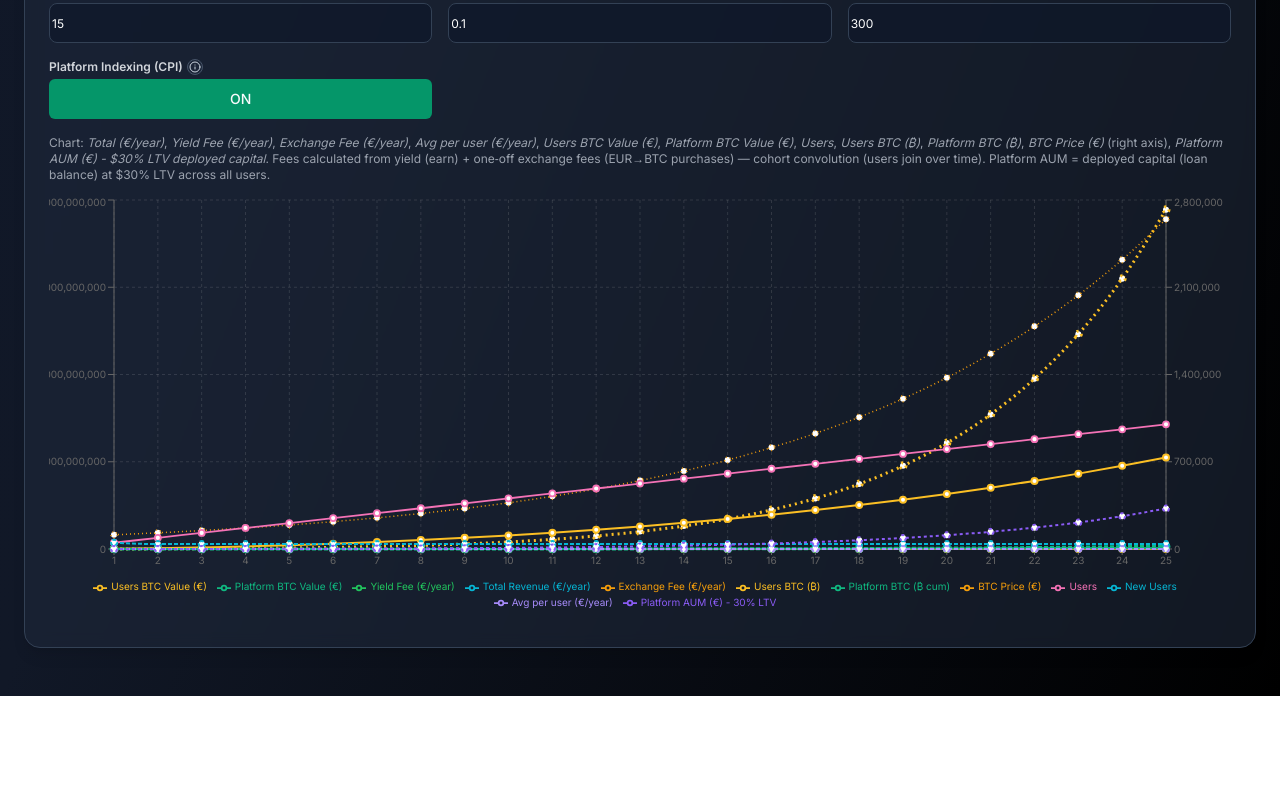
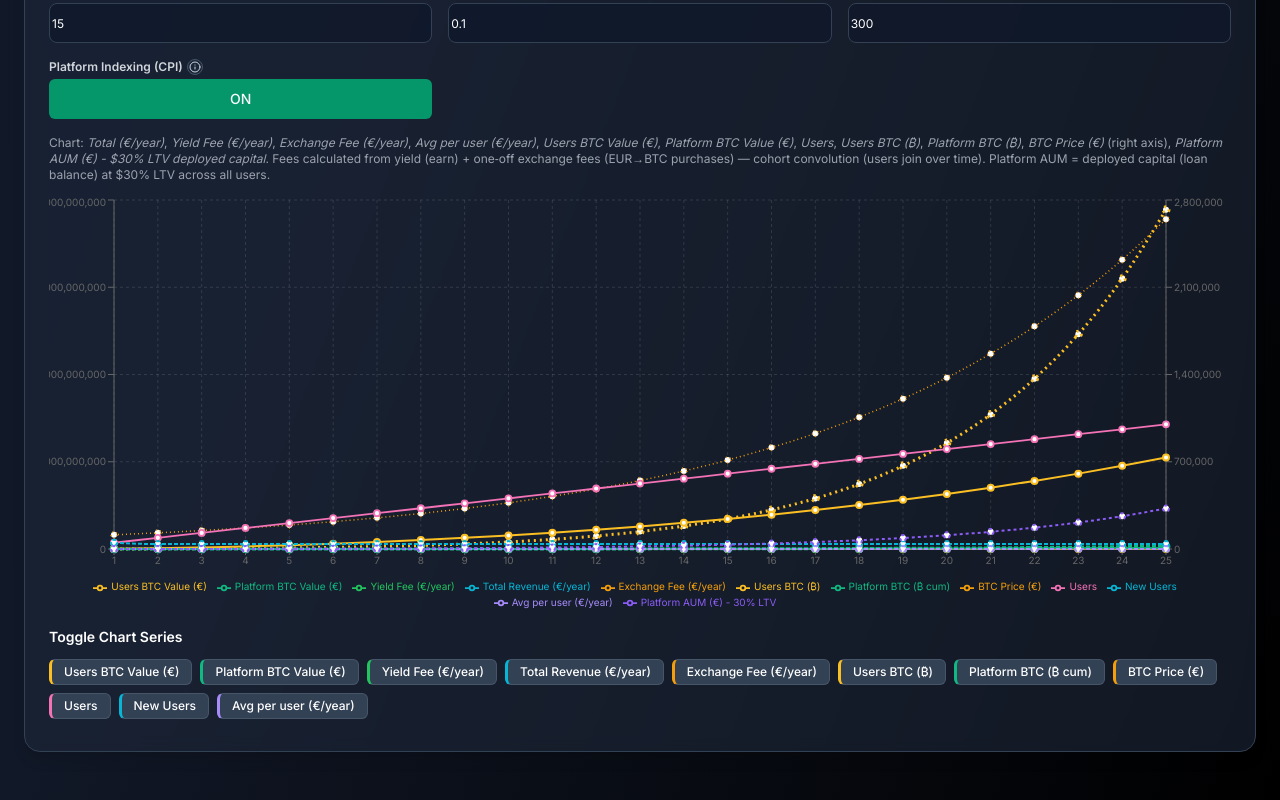
Before and after one commit to dominik-dblck/btc-pension, a Next.js app: page / in a window 1280 px wide. Shown: the part 2528-3328 px from the top of the page. Before the commit the page ends 3224 px from the top, so only its background shows below. Built offline with nearby package versions, Linux system fonts and the light colour scheme.

Commit message:
added toggle buttons for platform chart

```diff
--- a/app/BtcPensionCalculator.tsx
+++ b/app/BtcPensionCalculator.tsx
@@ -909,6 +909,18 @@ const FullscreenPlatformChart: React.FC<{
   onClose: () => void;
   platformChartLines: any[];
 }> = ({ isOpen, platformAnnualSeries, inp, onClose, platformChartLines }) => {
+  // State for visible series - initialize all as visible
+  const [visiblePlatformSeries, setVisiblePlatformSeries] = useState<
+    Record<string, boolean>
+  >(() =>
+    Object.fromEntries(platformChartLines.map(line => [line.dataKey, true]))
+  );
+
+  // Toggle function for series visibility
+  const togglePlatformSeries = (dataKey: string) => {
+    setVisiblePlatformSeries(prev => ({ ...prev, [dataKey]: !prev[dataKey] }));
+  };
+
   if (!isOpen) return null;
 
   return (
@@ -928,8 +940,8 @@ const FullscreenPlatformChart: React.FC<{
             <X className="w-4 h-4" />
           </Button>
         </div>
-        <div className="flex-1 p-4">
-          <div className="w-full h-full">
+        <div className="flex-1 p-4 flex flex-col">
+          <div className="flex-1 min-h-0">
             <ResponsiveContainer width="100%" height="100%">
               <LineChart data={platformAnnualSeries}>
                 <CartesianGrid strokeDasharray="3 3" strokeOpacity={0.15} />
@@ -975,8 +987,10 @@ const FullscreenPlatformChart: React.FC<{
                 />
                 <Legend wrapperStyle={{ fontSize: 12 }} />
 
-                {/* Renderowanie linii z tablicy */}
-                {platformChartLines.map((lineConfig, index) => (
+                {/* Renderowanie linii z tablicy - tylko widoczne serie */}
+                {platformChartLines
+                  .filter(line => visiblePlatformSeries[line.dataKey])
+                  .map((lineConfig, index) => (
                     <Line
                       key={index}
                       yAxisId={lineConfig.yAxisId}
@@ -1001,6 +1015,35 @@ const FullscreenPlatformChart: React.FC<{
                 />
               </LineChart>
             </ResponsiveContainer>
+          </div>
+
+          {/* Toggle buttons for chart series */}
+          <div className="mt-4 p-4 border-t border-slate-700 flex-shrink-0">
+            <h4 className="text-sm font-semibold text-white mb-3">
+              Toggle Chart Series
+            </h4>
+            <div className="flex flex-wrap gap-2">
+              {platformChartLines.map(lineConfig => (
+                <Button
+                  key={lineConfig.dataKey}
+                  type="button"
+                  variant="outline"
+                  size="sm"
+                  className={`text-xs px-3 py-1 h-auto ${
+                    visiblePlatformSeries[lineConfig.dataKey]
+                      ? 'bg-slate-700 border-slate-600 text-white hover:bg-slate-600'
+                      : 'bg-slate-800 border-slate-700 text-gray-400 hover:bg-slate-700'
+                  }`}
+                  onClick={() => togglePlatformSeries(lineConfig.dataKey)}
+                  style={{
+                    borderLeftColor: lineConfig.stroke,
+                    borderLeftWidth: '3px',
+                  }}
+                >
+                  {lineConfig.name}
+                </Button>
+              ))}
+            </div>
           </div>
         </div>
       </div>
@@ -1028,6 +1071,18 @@ const PlatformRevenueCard: React.FC<{
   onFullscreenClick,
   platformChartLines,
 }) => {
+  // State for visible series - initialize all as visible
+  const [visiblePlatformSeries, setVisiblePlatformSeries] = useState<
+    Record<string, boolean>
+  >(() =>
+    Object.fromEntries(platformChartLines.map(line => [line.dataKey, true]))
+  );
+
+  // Toggle function for series visibility
+  const togglePlatformSeries = (dataKey: string) => {
+    setVisiblePlatformSeries(prev => ({ ...prev, [dataKey]: !prev[dataKey] }));
+  };
+
   return (
     <Card className="bg-slate-800/60 backdrop-blur rounded-2xl border border-slate-700 shadow-lg">
       <CardHeader className="px-6 pt-6 pb-3 flex flex-row items-center justify-between gap-2">
@@ -1223,8 +1278,10 @@ const PlatformRevenueCard: React.FC<{
               />
               <Legend wrapperStyle={{ fontSize: 10 }} />
 
-              {/* Renderowanie linii z tablicy */}
-              {platformChartLines.map((lineConfig, index) => (
+              {/* Renderowanie linii z tablicy - tylko widoczne serie */}
+              {platformChartLines
+                .filter(line => visiblePlatformSeries[line.dataKey])
+                .map((lineConfig, index) => (
                   <Line
                     key={index}
                     yAxisId={lineConfig.yAxisId}
@@ -1250,6 +1307,35 @@ const PlatformRevenueCard: React.FC<{
             </LineChart>
           </ResponsiveContainer>
         </div>
+
+        {/* Toggle buttons for chart series */}
+        <div className="mt-4">
+          <h4 className="text-sm font-semibold text-white mb-3">
+            Toggle Chart Series
+          </h4>
+          <div className="flex flex-wrap gap-2">
+            {platformChartLines.map(lineConfig => (
+              <Button
+                key={lineConfig.dataKey}
+                type="button"
+                variant="outline"
+                size="sm"
+                className={`text-xs px-3 py-1 h-auto ${
+                  visiblePlatformSeries[lineConfig.dataKey]
+                    ? 'bg-slate-700 border-slate-600 text-white hover:bg-slate-600'
+                    : 'bg-slate-800 border-slate-700 text-gray-400 hover:bg-slate-700'
+                }`}
+                onClick={() => togglePlatformSeries(lineConfig.dataKey)}
+                style={{
+                  borderLeftColor: lineConfig.stroke,
+                  borderLeftWidth: '3px',
+                }}
+              >
+                {lineConfig.name}
+              </Button>
+            ))}
+          </div>
+        </div>
       </CardContent>
     </Card>
   );
@@ -1261,23 +1347,11 @@ const PlatformRevenueCard: React.FC<{
 const BtcPensionCalculator: React.FC = () => {
   const {
     inp,
-    autoDrawToTarget,
-    platformConfig,
-    referralConfig,
-    collateralConfig,
     simWithRef,
-    last,
     platformAnnualSeries,
     collM,
-    collateralLtv,
-    spreadWarn,
-    ltvWarn,
-    setInp,
-    setAutoDrawToTarget,
-    updateK,
     updatePlatformConfig,
-    updateReferralConfig,
-    updateCollateralConfig,
+    platformConfig,
   } = useBTCPensionCalculator();
 
   // fullscreen state for portfolio chart
```
Lines whose indentation alone changed are shown as unchanged.
